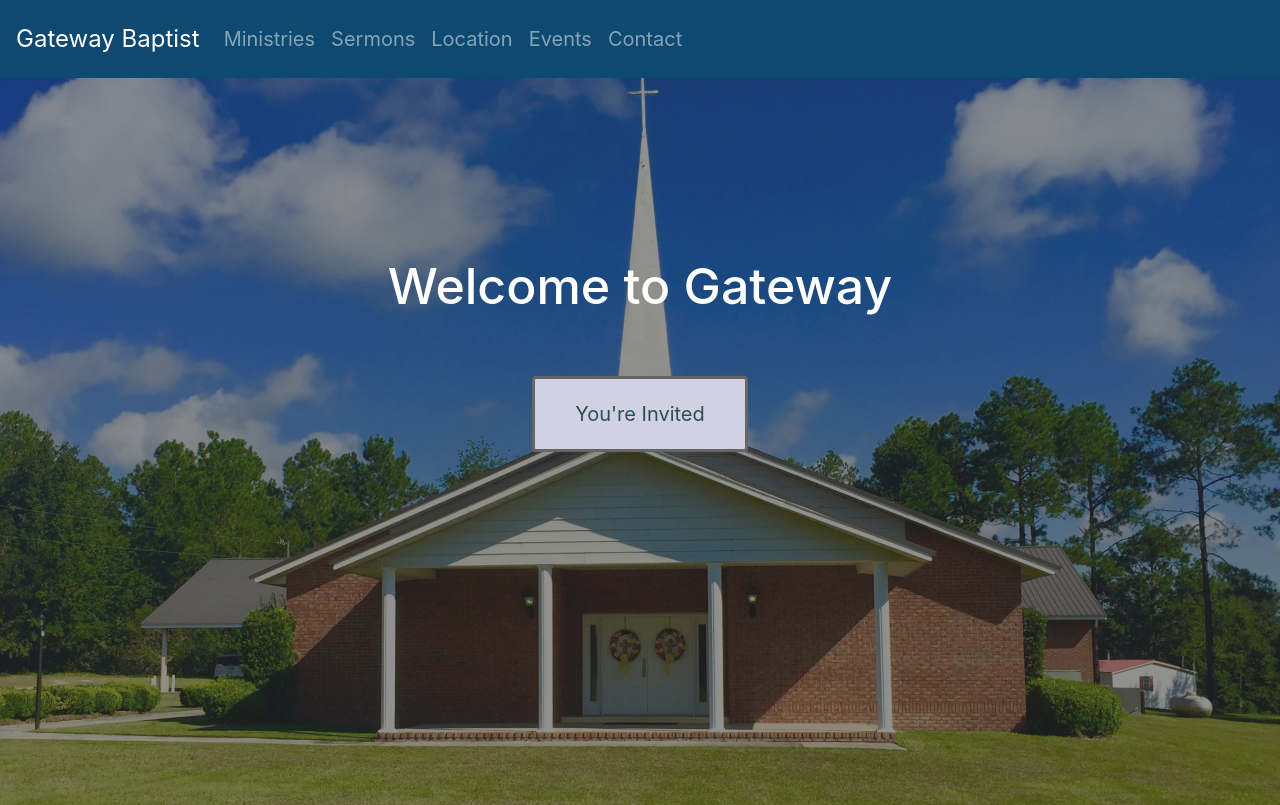
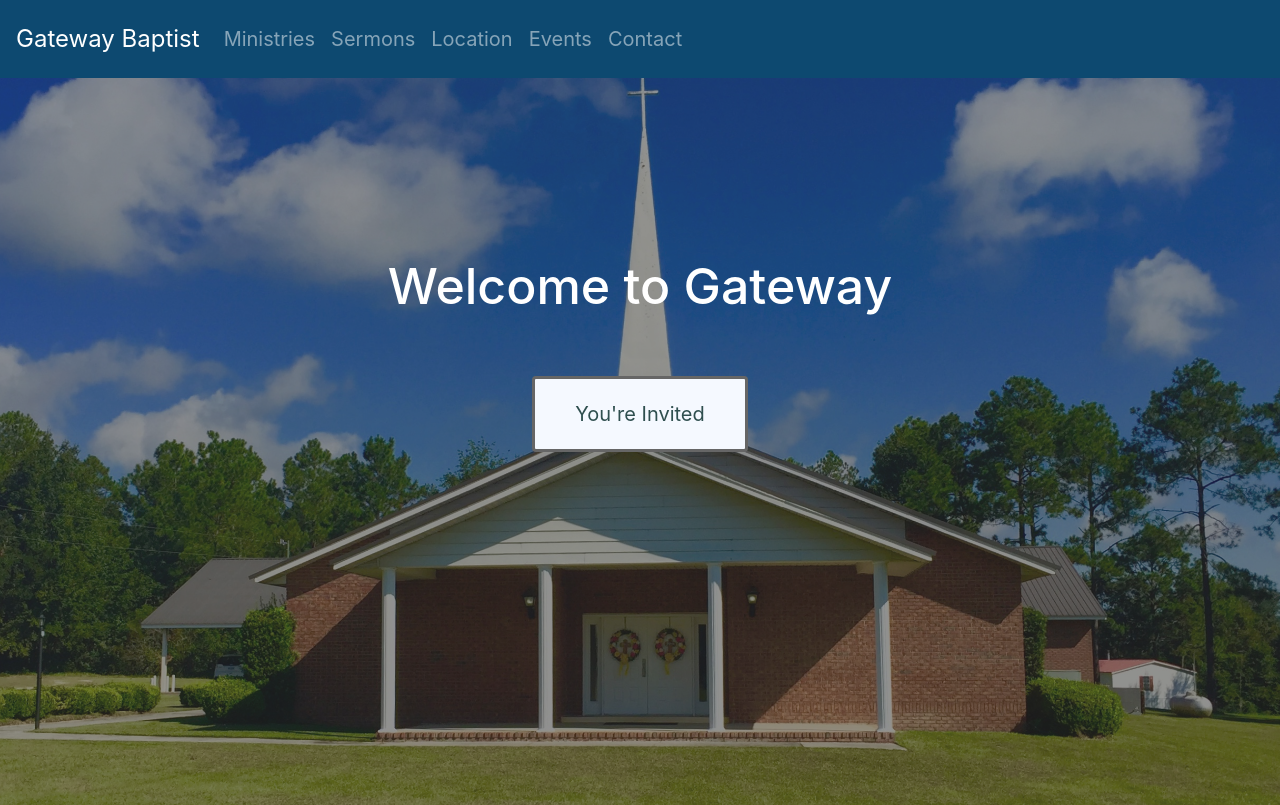
Before and after one commit to knutsun/website, a Django app: page / in a window 1280 px wide. Shown: the top 805 px of the page. Run offline with Django 3.2, Linux system fonts and the light colour scheme; data that the repository does not hold is empty; some libraries are stand-ins or nearby versions.

Commit message:
Update You're Invited background color

```diff
--- a/static/css/index-style.css
+++ b/static/css/index-style.css
@@ -54,7 +54,7 @@ p {
 
   display: inline-block;
   margin: .5em 0;
-  background: #d1d1e3;
+  background: #f5f9ff;
   color: darkslategrey;
   text-decoration: none;
   padding: 1em 2em;
```
